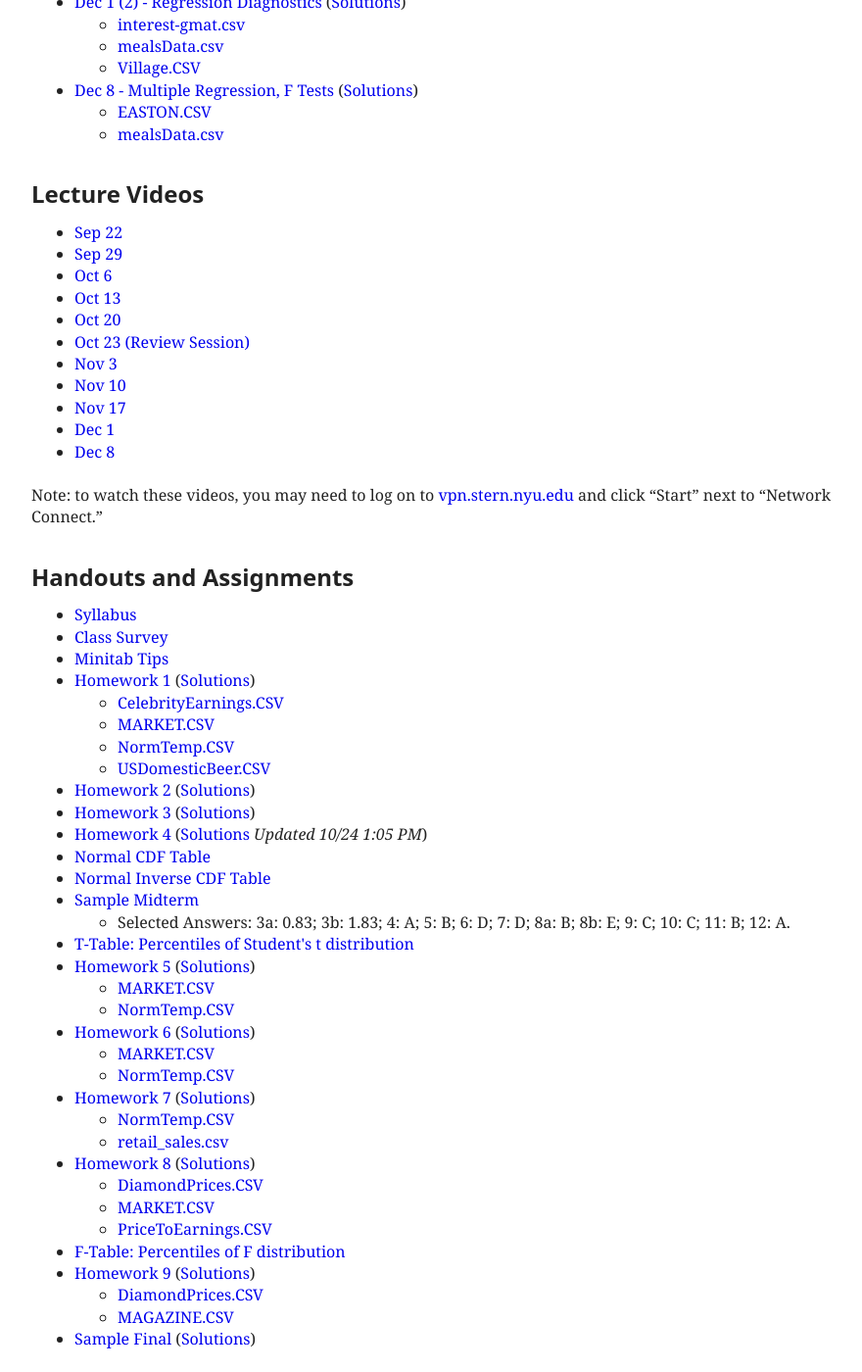
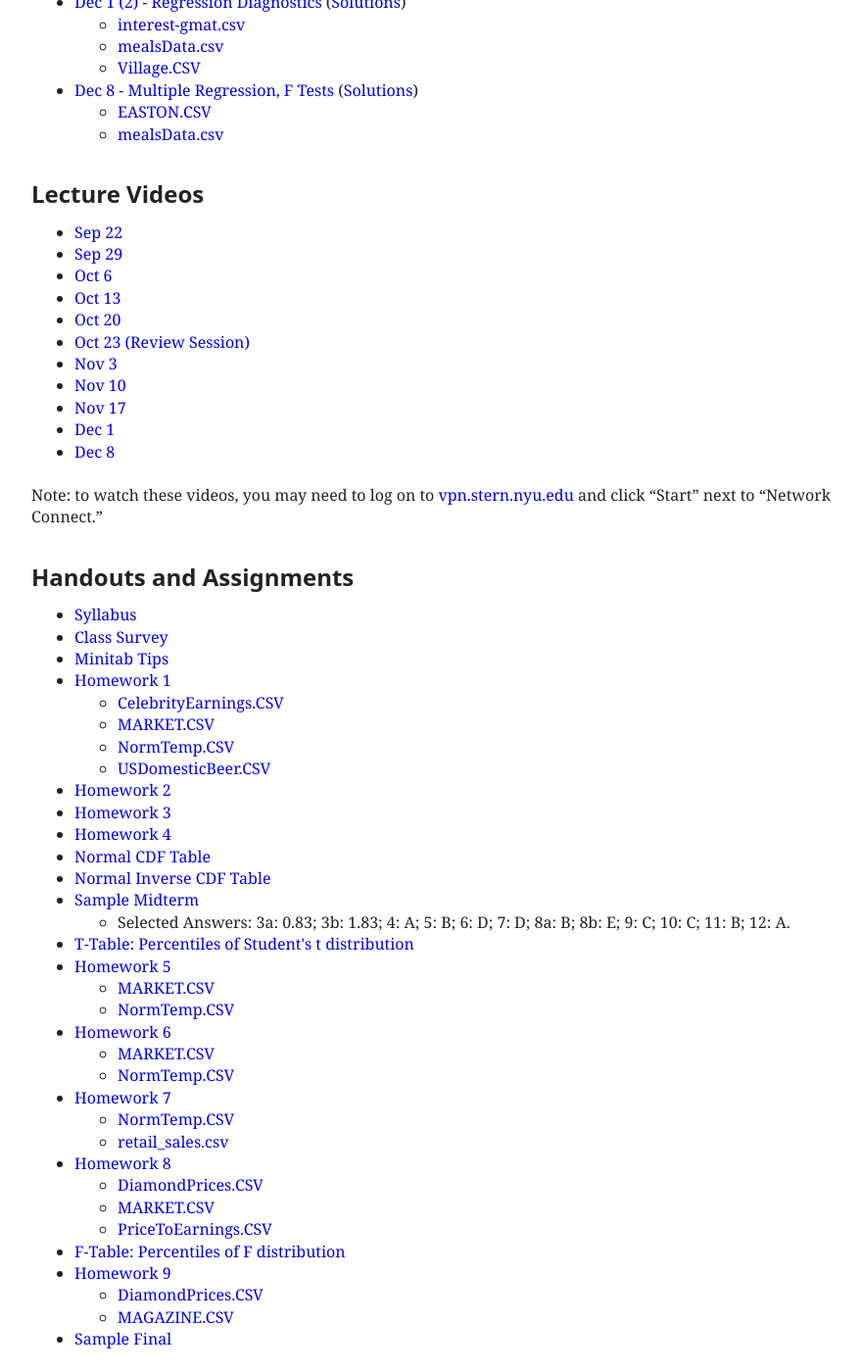
Before and after one commit to patperry/patperry.github.com, a Jekyll site: the page built from course/cor1305/index.html, in a window 1280 px wide and 1400 px high, scrolled down 812 px. Shown: the whole window at 98% size, without its empty margins (176-1056 px from the left). Built offline with Jekyll 4.4.1, drawn with Linux system fonts in a browser that asks for light colours.

Commit message:
Remove hw solutions

```diff
--- a/course/cor1305/index.html
+++ b/course/cor1305/index.html
@@ -105,7 +105,6 @@ stylesheet: /css/main.css?v=1
   <li><a href="http://goo.gl/hs16Kk">Class Survey</a>
   <li><a href="handout/minitab-tips.pdf">Minitab Tips</a>
   <li><a href="hw/hw01.pdf">Homework 1</a>
-    (<a href="hw/hw01sol.pdf">Solutions</a>)
     <ul>
       <li><a href="data/CelebrityEarnings.CSV">CelebrityEarnings.CSV</a>
       <li><a href="data/MARKET.CSV">MARKET.CSV</a>
@@ -113,11 +112,8 @@ stylesheet: /css/main.css?v=1
       <li><a href="data/USDomesticBeer.CSV">USDomesticBeer.CSV</a>
     </ul>
   <li><a href="hw/hw02.pdf">Homework 2</a>
-    (<a href="hw/hw02sol.pdf">Solutions</a>)
   <li><a href="hw/hw03.pdf">Homework 3</a>
-    (<a href="hw/hw03sol.pdf">Solutions</a>)
   <li><a href="hw/hw04.pdf">Homework 4</a>
-    (<a href="hw/hw04sol.pdf">Solutions</a> <em>Updated 10/24 1:05 PM</em>)
   <li><a href="handout/normal-cdf.pdf">Normal CDF Table</a>
   <li><a href="handout/normal-inv-cdf.pdf">Normal Inverse CDF Table</a>
   <li><a href="handout/midterm.pdf">Sample Midterm</a>
@@ -127,25 +123,21 @@ stylesheet: /css/main.css?v=1
     </ul>
   <li><a href="handout/t-percentile.pdf">T-Table: Percentiles of Student's t distribution</a>
   <li><a href="hw/hw05.pdf">Homework 5</a>
-    (<a href="hw/hw05sol.pdf">Solutions</a>)
     <ul>
       <li><a href="data/MARKET.CSV">MARKET.CSV</a>
       <li><a href="data/NormTemp.CSV">NormTemp.CSV</a>
     </ul>
   <li><a href="hw/hw06.pdf">Homework 6</a>
-    (<a href="hw/hw06sol.pdf">Solutions</a>)
     <ul>
       <li><a href="data/MARKET.CSV">MARKET.CSV</a>
       <li><a href="data/NormTemp.CSV">NormTemp.CSV</a>
     </ul>
   <li><a href="hw/hw07.pdf">Homework 7</a>
-    (<a href="hw/hw07sol.pdf">Solutions</a>)
     <ul>
       <li><a href="data/NormTemp.CSV">NormTemp.CSV</a>
       <li><a href="data/retail_sales.csv">retail_sales.csv</a>
     </ul>
   <li><a href="hw/hw08.pdf">Homework 8</a>
-    (<a href="hw/hw08sol.pdf">Solutions</a>)
     <ul>
       <li><a href="data/DiamondPrices.CSV">DiamondPrices.CSV</a>
       <li><a href="data/MARKET.CSV">MARKET.CSV</a>
@@ -153,12 +145,10 @@ stylesheet: /css/main.css?v=1
     </ul>
   <li><a href="handout/f-percentile.pdf">F-Table: Percentiles of F distribution</a>
   <li><a href="hw/hw09.pdf">Homework 9</a>
-    (<a href="hw/hw09sol.pdf">Solutions</a>)
     <ul>
       <li><a href="data/DiamondPrices.CSV">DiamondPrices.CSV</a>
       <li><a href="data/MAGAZINE.CSV">MAGAZINE.CSV</a>
     </ul>
   <li><a href="handout/final.pdf">Sample Final</a>
-    (<a href="handout/final-sol.pdf">Solutions</a>)
 </ul>
 </main>
```
Also changed, not shown: 9 other files.
